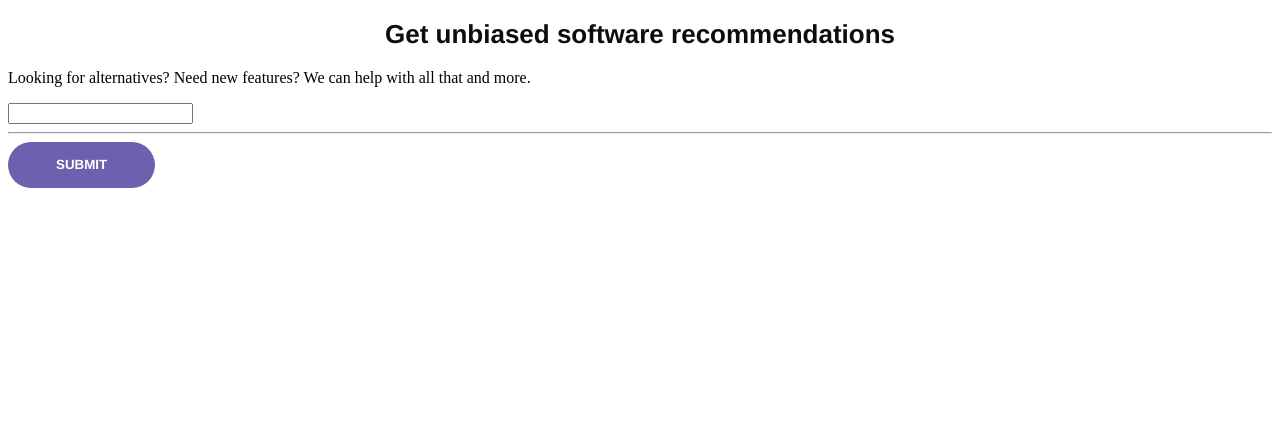
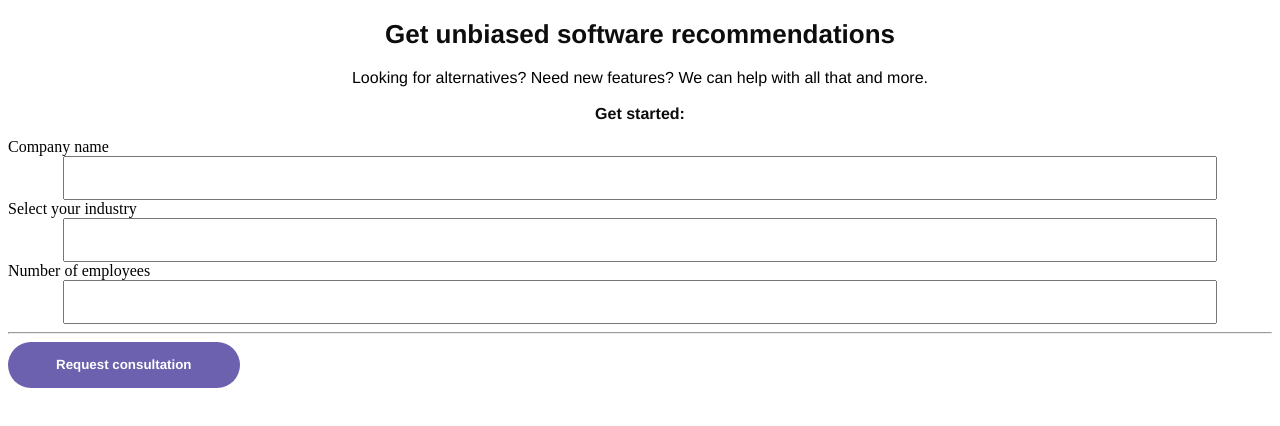
Before and after one commit to elrizal/8977, a plain HTML site: page index.html in a window 1280 px wide. Drawn offline with Linux system fonts and the light colour scheme.

Commit message:
modal copy

```diff
--- a/index.html
+++ b/index.html
@@ -9,11 +9,17 @@
 <body>
     <h1 class="test-modal-title">Get unbiased software recommendations</h1>
     <p>Looking for alternatives? Need new features? We can help with all that and more.</p>
+    <h2 class="test-subheader">Get started:</h2>
     <form id="no-answer">
-        <input name="first" class=".test-form-modal">
+        Company name
+        <input id="first">
+        Select your industry
+        <input id="industry">
+        Number of employees
+        <input id="employee-nums">
     </input>
     </form>
     <hr>
-    <button class="test-btn">SUBMIT</button>
+    <button class="test-btn">Request consultation</button>
 </body>
 </html>
--- a/style.css
+++ b/style.css
@@ -1,6 +1,6 @@
-h1, h2{
+h1, h2, p {
     font-family: 'Nunito Sans','Helvetica Neue Light','Helvetica Neue',Helvetica,Arial,'Lucida Grande',sans-serif;
-
+    text-align: center;
 }
 
 .test-btn {
@@ -14,14 +14,14 @@ h1, h2{
     font-weight: 700;
     border: 0;
 }
-.test-form-modal {
-    height: 50px;
+input, .test-form-modal {
+    height: 30px;
     display: flex;
     /* flex-direction: row;
     align-items: flex-start; */
     padding: 10px 0px 0px 12px;
-    position: absolute;
-    width: 500px
+    margin: 0 auto;
+    width: 90%
 }
 .test-modal-contatiner {
     position: absolute;
```
Also changed, not shown: no.html (+1 -1 lines).
